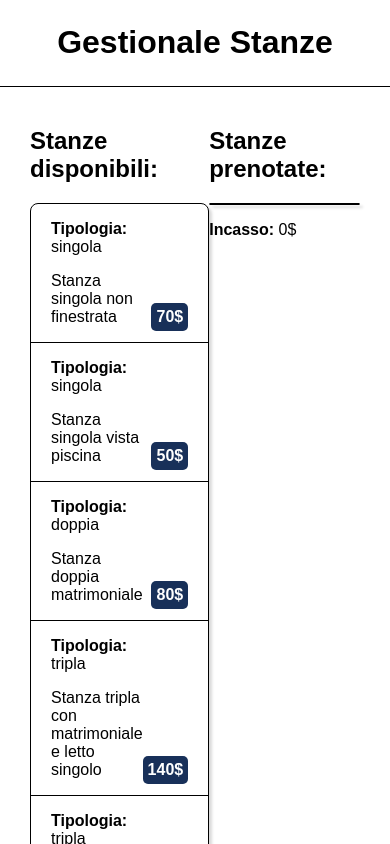
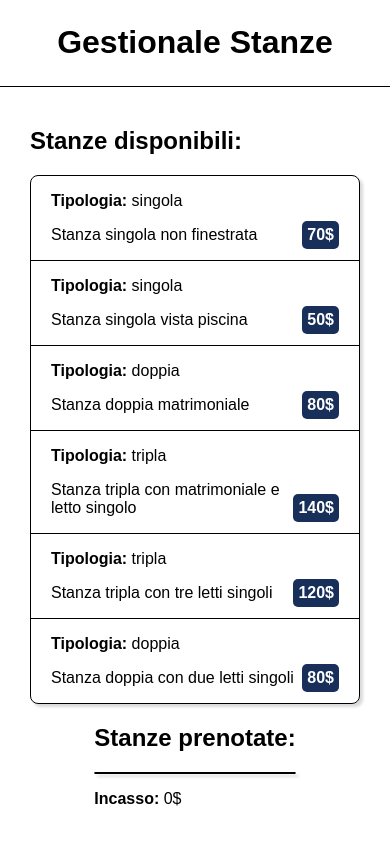
Before and after one commit to LPSimee/Stop-Code-Modulo-5, an Angular app in the folder 1-gestione-stanze/: page / in a window 390 px wide. Shown: the top 844 px of the page. Built offline with nearby package versions, Linux system fonts and the light colour scheme.

Commit message:
feat(app comp): added CSS media queries

```diff
--- a/1-gestione-stanze/src/app/app.component.scss
+++ b/1-gestione-stanze/src/app/app.component.scss
@@ -35,8 +35,9 @@ main {
             padding: 5px;
             border-radius: 5px;
             border: none;
+            cursor: pointer;
             &:hover {
-                background-color: #f03a47;
+                background-color: #a62639;
             }
         }
 
@@ -49,3 +50,12 @@ main {
         }
     }
 }
+
+@media (max-width: 1200px) {
+    main {
+        display: flex;
+        flex-flow: column wrap;
+        justify-content: center;
+        align-items: center;
+    }
+}
```
